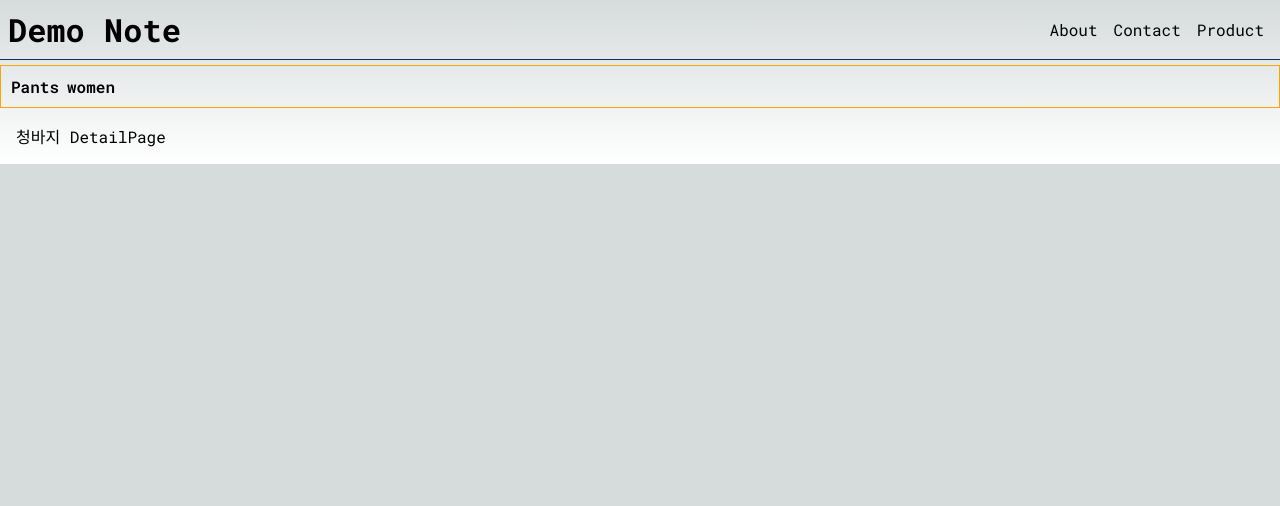
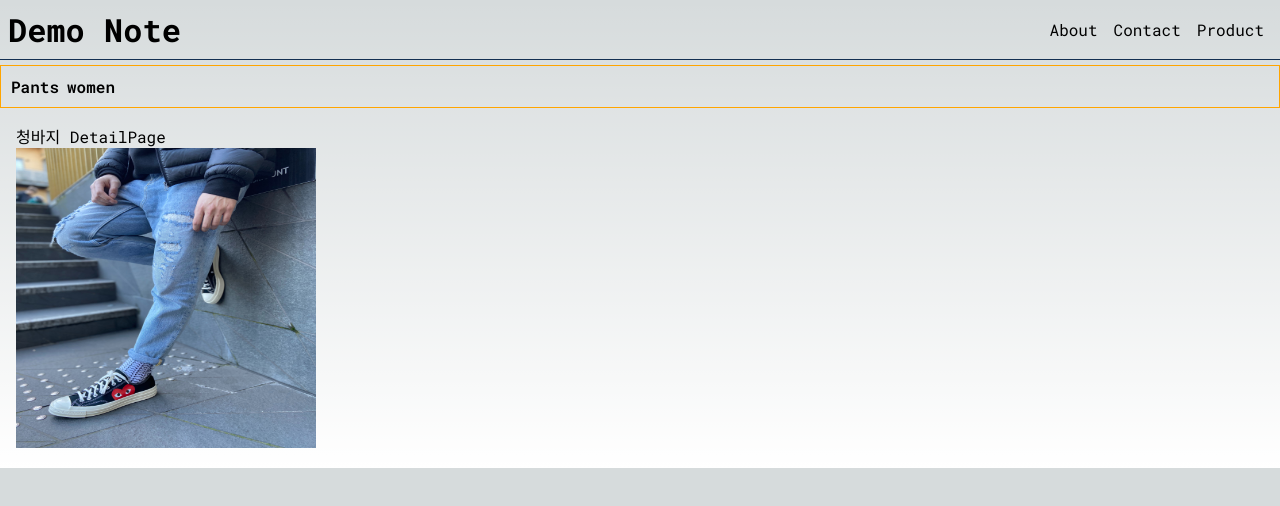
Before and after one commit to blueprint-12/cong-blog, a Next.js app: page /products/1234 in a window 1280 px wide. Shown: the top 506 px of the page. Built offline with nearby package versions, Linux system fonts and the light colour scheme.

Commit message:
styles: 안쓰는 코드 삭제 및 코드 수정

```diff
--- a/src/app/products/[item]/page.tsx
+++ b/src/app/products/[item]/page.tsx
@@ -3,6 +3,7 @@ import React from "react";
 import { typesOfItem } from "@/app/shared/const";
 import { getProduct } from "@/service/products";
 import { notFound } from "next/navigation";
+import Image from "next/image";
 type Props = {
   params: {
     item: string;
@@ -27,7 +28,17 @@ export default async function ProductItemDetailPage({
   }
 
   //서버 파일에 있는 데이터 중 해당 제품의 정보를 찾아서 그걸 보여준다.
-  return <div>{product.name} DetailPage</div>;
+  return (
+    <>
+      <div>{product.name} DetailPage</div>
+      <Image
+        src={`/images/${product.imageUrl}`}
+        alt={product.name}
+        width={300}
+        height={300}
+      />
+    </>
+  );
 }
 
 // 모든 제품의 디테일 페이지를 미리 만들어둠(SSG)
--- a/src/app/products/page.tsx
+++ b/src/app/products/page.tsx
@@ -4,7 +4,6 @@ import { getProducts } from "@/service/products";
 import MeowArticle from "@/components/MeowArticle";
 import Image from "next/image";
 import clothesImage from "public/images/clothes.jpg";
-// export const revalidate = 3;
 
 export default async function ProductsPage() {
   const products = await getProducts();
--- a/src/service/products.ts
+++ b/src/service/products.ts
@@ -5,6 +5,7 @@ export type Product = {
   id: string;
   name: string;
   price: number;
+  imageUrl: string;
 };
 // ? fs가 promise라 비동기함수로 만들어줘야 한다.
 export async function getProducts(): Promise<Product[]> {
```
